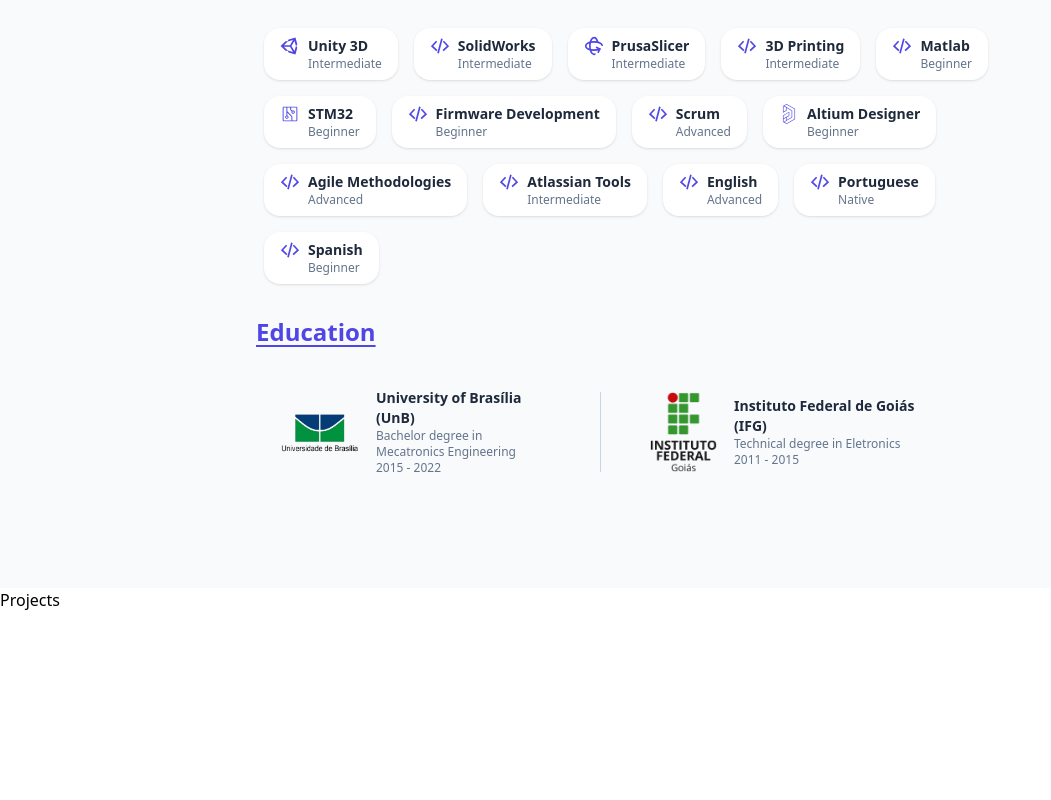
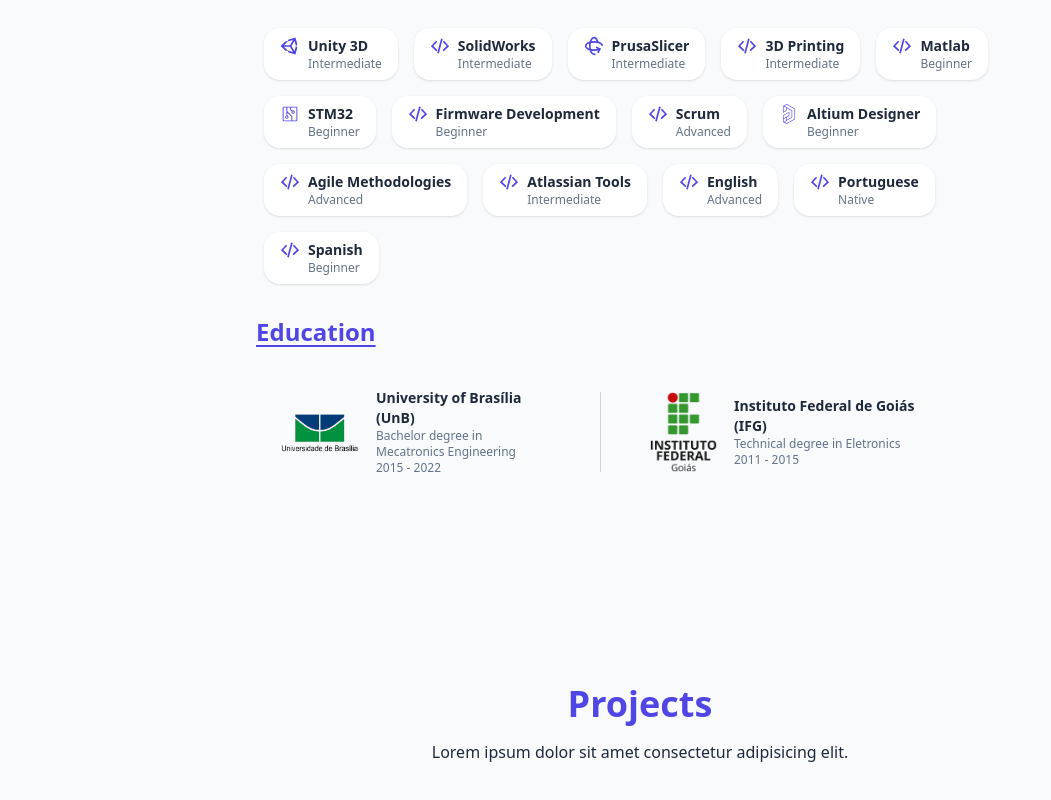
Before and after one commit to StephanieGuimaraes/WebPortfolio, a React (Vite) app in the folder WebPortfolio/: page / in a window 1280 px wide. Shown: the part 1511-2311 px from the top of the page, without its empty margins (0-1051 px from the left). Before the commit the page ends 2123 px from the top, so only its background shows below. Built offline with nearby package versions, Linux system fonts and the light colour scheme.

Commit message:
developing project page

```diff
--- a/WebPortfolio/src/pages/LandingPage/Projects.jsx
+++ b/WebPortfolio/src/pages/LandingPage/Projects.jsx
@@ -2,7 +2,14 @@ import React from 'react'
 
 const Projects = () => {
   return (
-    <div>Projects</div>
+    <section id='projects' className='scroll-my-20 py-24 bg-slate-50 lg:px-64'>
+        <div className='w-full mx-auto'>
+            <div className='text-center mb-16'>
+                <h2 className='text-4xl font-bold text-indigo-600 mb-4'>Projects</h2>
+                <p className='text-slate-800'>Lorem ipsum dolor sit amet consectetur adipisicing elit.</p>
+            </div>
+        </div>
+    </section>
   )
 }
 
```
